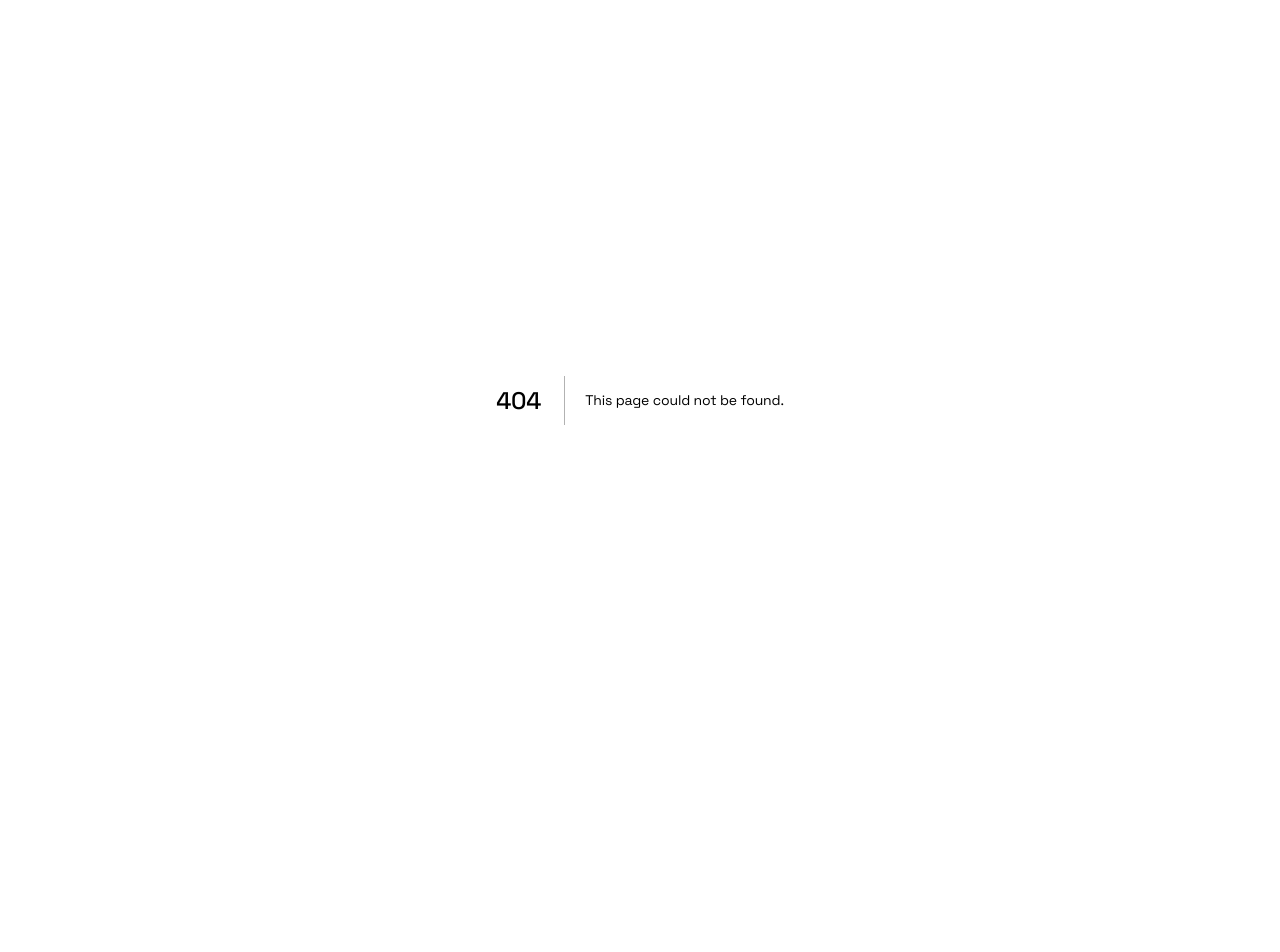
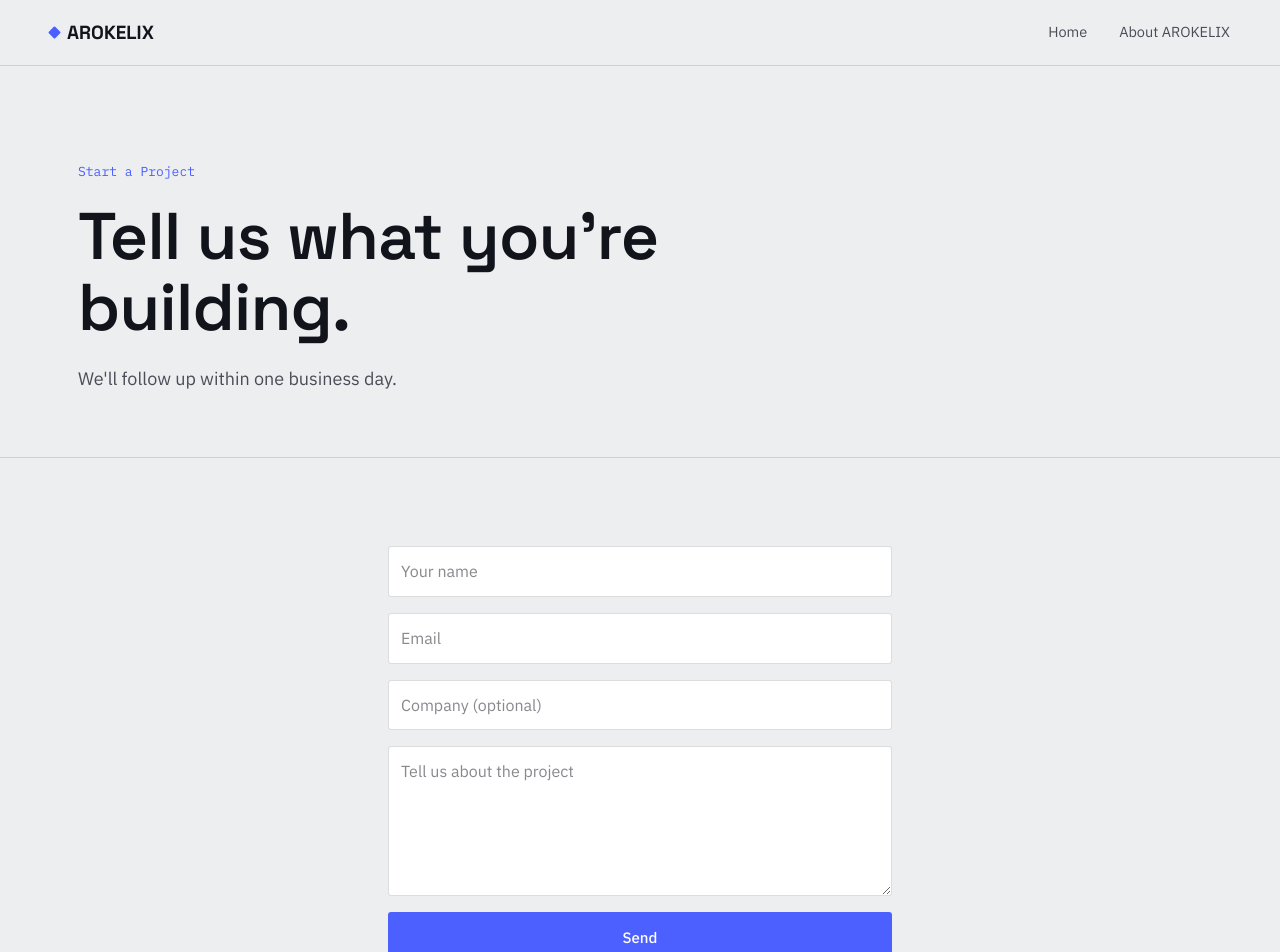
Before and after one commit to aronmuiyionko57-beep/arokelix, a Next.js app: page /contact in a window 1280 px wide. Before the commit this address had no page. Shown: the top 952 px of the page. Before the commit the page ends 800 px from the top, so only its background shows below. Built offline with nearby package versions, Linux system fonts and the light colour scheme.

Commit message:
Add contact form, email sending, and fix Start a Project links

```diff
--- /dev/null
+++ b/app/api/contact/route.ts
@@ -0,0 +1,23 @@
+import { NextResponse } from "next/server";
+import { Resend } from "resend";
+
+const resend = new Resend(process.env.RESEND_API_KEY);
+
+export async function POST(request: Request) {
+  try {
+    const data = await request.json();
+    const { name, email, company, message } = data;
+
+    await resend.emails.send({
+      from: "AROKELIX Website <onboarding@resend.dev>",
+      to: "aronmuiyionko57@gmail.com",
+      subject: `New project inquiry from ${name}`,
+      text: `Name: ${name}\nEmail: ${email}\nCompany: ${company || "—"}\n\nMessage:\n${message}`,
+    });
+
+    return NextResponse.json({ success: true });
+  } catch (err) {
+    console.error(err);
+    return NextResponse.json({ success: false }, { status: 500 });
+  }
+}
--- /dev/null
+++ b/app/contact/page.tsx
@@ -0,0 +1,91 @@
+"use client";
+
+import { useState } from "react";
+
+export default function Contact() {
+  const [form, setForm] = useState({ name: "", email: "", company: "", message: "" });
+  const [status, setStatus] = useState("idle");
+
+  function handleChange(e) {
+    setForm({ ...form, [e.target.name]: e.target.value });
+  }
+
+  async function handleSubmit(e) {
+    e.preventDefault();
+    setStatus("sending");
+    const res = await fetch("/api/contact", {
+      method: "POST",
+      headers: { "Content-Type": "application/json" },
+      body: JSON.stringify(form),
+    });
+    if (res.ok) {
+      setStatus("sent");
+      setForm({ name: "", email: "", company: "", message: "" });
+    } else {
+      setStatus("error");
+    }
+  }
+
+  return (
+    <>
+      <header>
+        <div className="wrap nav">
+          <div className="logo"><span className="mark"></span>AROKELIX</div>
+          <nav className="navlinks">
+            <a href="/">Home</a>
+            <a href="/about">About AROKELIX</a>
+          </nav>
+        </div>
+      </header>
+
+      <section className="hero">
+        <div className="wrap">
+          <div className="hero-kicker">Start a Project</div>
+          <h1 style={{ maxWidth: "600px" }}>Tell us what you&apos;re building.</h1>
+          <p className="lede">We&apos;ll follow up within one business day.</p>
+        </div>
+      </section>
+
+      <section>
+        <div className="wrap" style={{ maxWidth: "560px" }}>
+          {status === "sent" ? (
+            <p style={{ fontSize: "18px" }}>Thanks — your message is in. We&apos;ll be in touch soon.</p>
+          ) : (
+            <form onSubmit={handleSubmit} style={{ display: "flex", flexDirection: "column", gap: "16px" }}>
+              <input
+                name="name" placeholder="Your name" required
+                value={form.name} onChange={handleChange}
+                style={{ padding: "12px", border: "1px solid var(--line)", borderRadius: "3px", background: "var(--surface)", color: "var(--text-1)" }}
+              />
+              <input
+                name="email" type="email" placeholder="Email" required
+                value={form.email} onChange={handleChange}
+                style={{ padding: "12px", border: "1px solid var(--line)", borderRadius: "3px", background: "var(--surface)", color: "var(--text-1)" }}
+              />
+              <input
+                name="company" placeholder="Company (optional)"
+                value={form.company} onChange={handleChange}
+                style={{ padding: "12px", border: "1px solid var(--line)", borderRadius: "3px", background: "var(--surface)", color: "var(--text-1)" }}
+              />
+              <textarea
+                name="message" placeholder="Tell us about the project" required rows={5}
+                value={form.message} onChange={handleChange}
+                style={{ padding: "12px", border: "1px solid var(--line)", borderRadius: "3px", background: "var(--surface)", color: "var(--text-1)" }}
+              />
+              <button type="submit" className="btn btn-primary" disabled={status === "sending"}>
+                {status === "sending" ? "Sending…" : "Send"}
+              </button>
+              {status === "error" && <p style={{ color: "crimson" }}>Something went wrong — try again.</p>}
+            </form>
+          )}
+        </div>
+      </section>
+
+      <footer>
+        <div className="wrap foot-row">
+          <div>© {new Date().getFullYear()} AROKELIX.</div>
+        </div>
+      </footer>
+    </>
+  );
+}
--- a/app/page.tsx
+++ b/app/page.tsx
@@ -20,7 +20,7 @@ export default function Home() {
             <a href="#technology">Technology</a>
             <a href="#ceo">About the CEO</a>
           </nav>
-          <a href="#contact" className="navcta">Start a Project</a>
+          <a href="/contact" className="navcta">Start a Project</a>
           <button
             className="navmobile-btn"
             onClick={() => setMenuOpen(!menuOpen)}
@@ -37,7 +37,7 @@ export default function Home() {
             <a href="#process" onClick={() => setMenuOpen(false)}>Process</a>
             <a href="#technology" onClick={() => setMenuOpen(false)}>Technology</a>
             <a href="#ceo" onClick={() => setMenuOpen(false)}>About the CEO</a>
-            <a href="#contact" onClick={() => setMenuOpen(false)}>Start a Project</a>
+            <a href="/contact" onClick={() => setMenuOpen(false)}>Start a Project</a>
           </div>
         )}
       </header>
@@ -53,7 +53,7 @@ export default function Home() {
               more than a freelancer.
             </p>
             <div className="hero-actions">
-              <a href="#contact" className="btn btn-primary">Start a Project</a>
+              <a href="/contact" className="btn btn-primary">Start a Project</a>
               <a href="#work" className="btn btn-secondary">Explore Our Work</a>
             </div>
           </div>
@@ -244,8 +244,8 @@ export default function Home() {
           <h2>Have a project in mind?<br />Let&apos;s build it.</h2>
           <p>Tell us what you&apos;re trying to solve — we&apos;ll follow up with next steps within one business day.</p>
           <div className="hero-actions">
-            <a href="#" className="btn btn-primary">Start a Project</a>
-            <a href="#" className="btn btn-secondary">Email us directly</a>
+            <a href="/contact" className="btn btn-primary">Start a Project</a>
+            <a href="mailto:aronmuiyionko57@gmail.com" className="btn btn-secondary">Email us directly</a>
           </div>
         </div>
       </section>
--- a/package.json
+++ b/package.json
@@ -11,7 +11,8 @@
   "dependencies": {
     "next": "16.3.5",
     "react": "19.2.8",
-    "react-dom": "19.2.8"
+    "react-dom": "19.2.8",
+    "resend": "^6.28.1"
   },
   "devDependencies": {
     "@tailwindcss/postcss": "^4",
```
Also changed, not shown: 1 other file (tests, documents, lock files or other folders).
